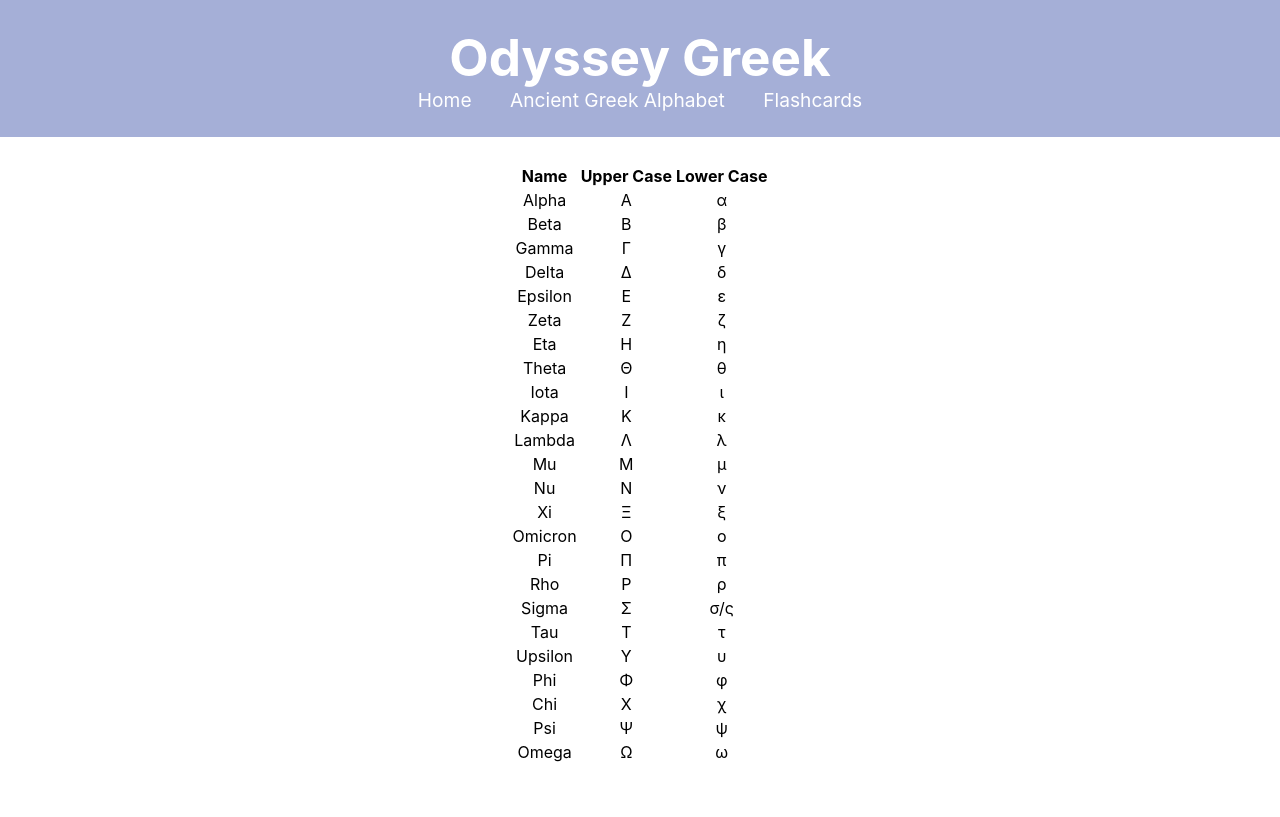
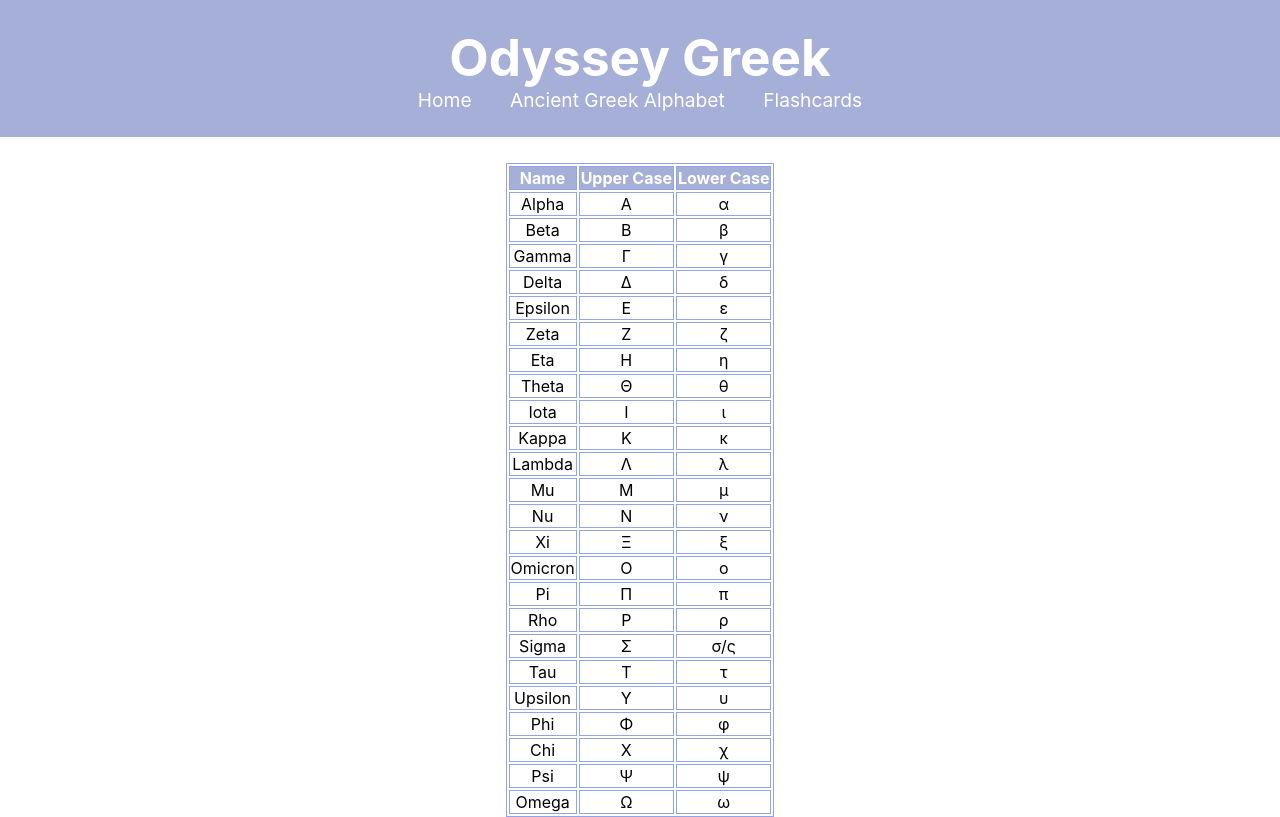
Before and after one commit to seangrant118/odyssey-greek, a React (Create React App) app: page /alphabet in a window 1280 px wide. In both pictures the pointer is over the element 640 px from the left and 175 px from the top of the page. Built offline with nearby package versions, Linux system fonts and the light colour scheme.

Commit message:
table styling redux

```diff
--- a/src/components/styles/Alphabet.css
+++ b/src/components/styles/Alphabet.css
@@ -6,3 +6,12 @@
 .table {
   margin: auto;
 }
+
+table, th, td {
+  border: 1px solid rgb(145, 163, 235);
+}
+
+tr:hover {
+  background-color: #A5AFD7;
+  color: white;
+}
```
